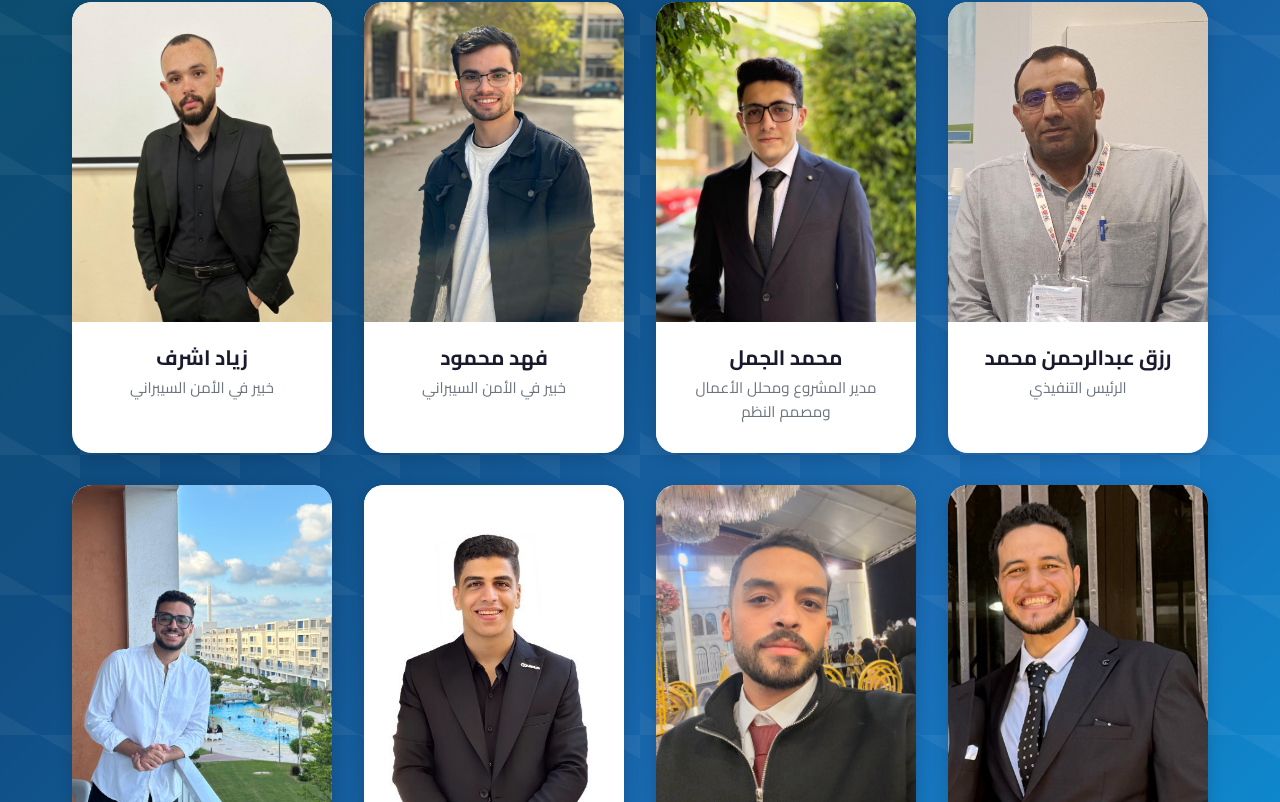
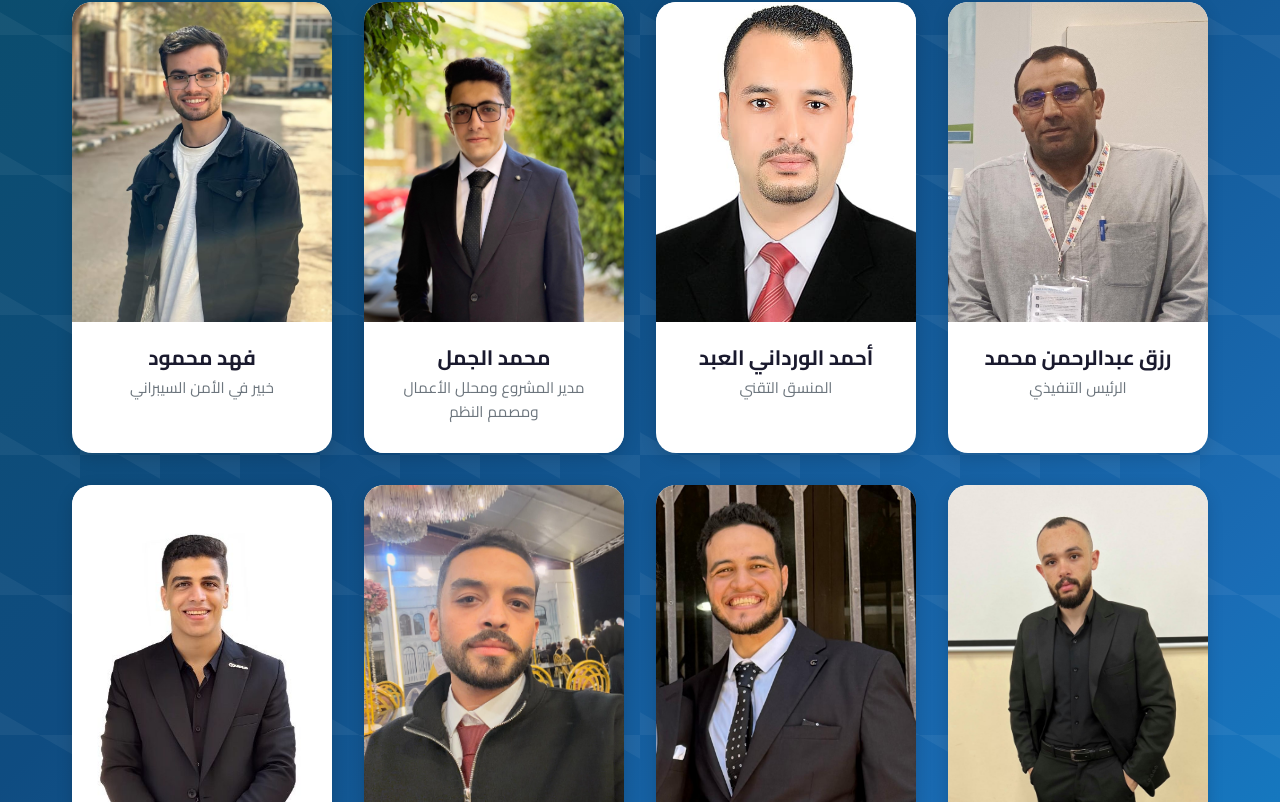
Before and after one commit to mohamed97163/ASBC, a React (Vite) app: page / in a window 1280 px wide. Shown: the part 6797-7599 px from the top of the page. Built offline with nearby package versions, Linux system fonts and the light colour scheme.

Commit message:
add certificates and end the site

```diff
--- a/src/components/Team.jsx
+++ b/src/components/Team.jsx
@@ -11,6 +11,7 @@ import team8 from '../assets/team8.jpeg';
 import team9 from '../assets/team9.jpeg';
 import team10 from '../assets/team10.jpeg';
 import team11 from '../assets/team11.jpeg';
+import team12 from '../assets/team12.jpeg';
 import team from '../assets/team.jpg';
 
 
@@ -27,6 +28,15 @@ const Team = () => {
       image: team,
       bio: 'He is the founder of the company and the one who established it with his own efforts. He is a successful businessman who has achieved many successes in his life.',
       bioAr: 'هو مؤسس الشركة وصاحب الفكرة وهو من قام بتأسيسها بجهوده الذاتية وهو رجل اعمال ناجح حقق العديد من النجاحات في حياته'
+    },
+    {
+      name: 'MR.Ahmed AlWardani AlAbd',
+      nameAr: 'أحمد الورداني العبد',
+      role: 'Technical Coordinator',
+      roleAr: 'المنسق التقني',
+      image: team12,
+      bio: 'He is a Technical Coordinator with experience in managing technical projects, analyzing business requirements, and designing efficient systems to deliver high-quality solutions aligned with business goals.',
+      bioAr: 'هو منسق تقني يمتلك خبرة في إدارة المشاريع التقنية وتحليل متطلبات الأعمال وتصميم أنظمة فعّالة تحقق أهداف العمل بجودة عالية.'
     },
     {
       name: 'Mohamed Elgamal',
```
Also changed, not shown: src/assets/team12.jpeg (added).
